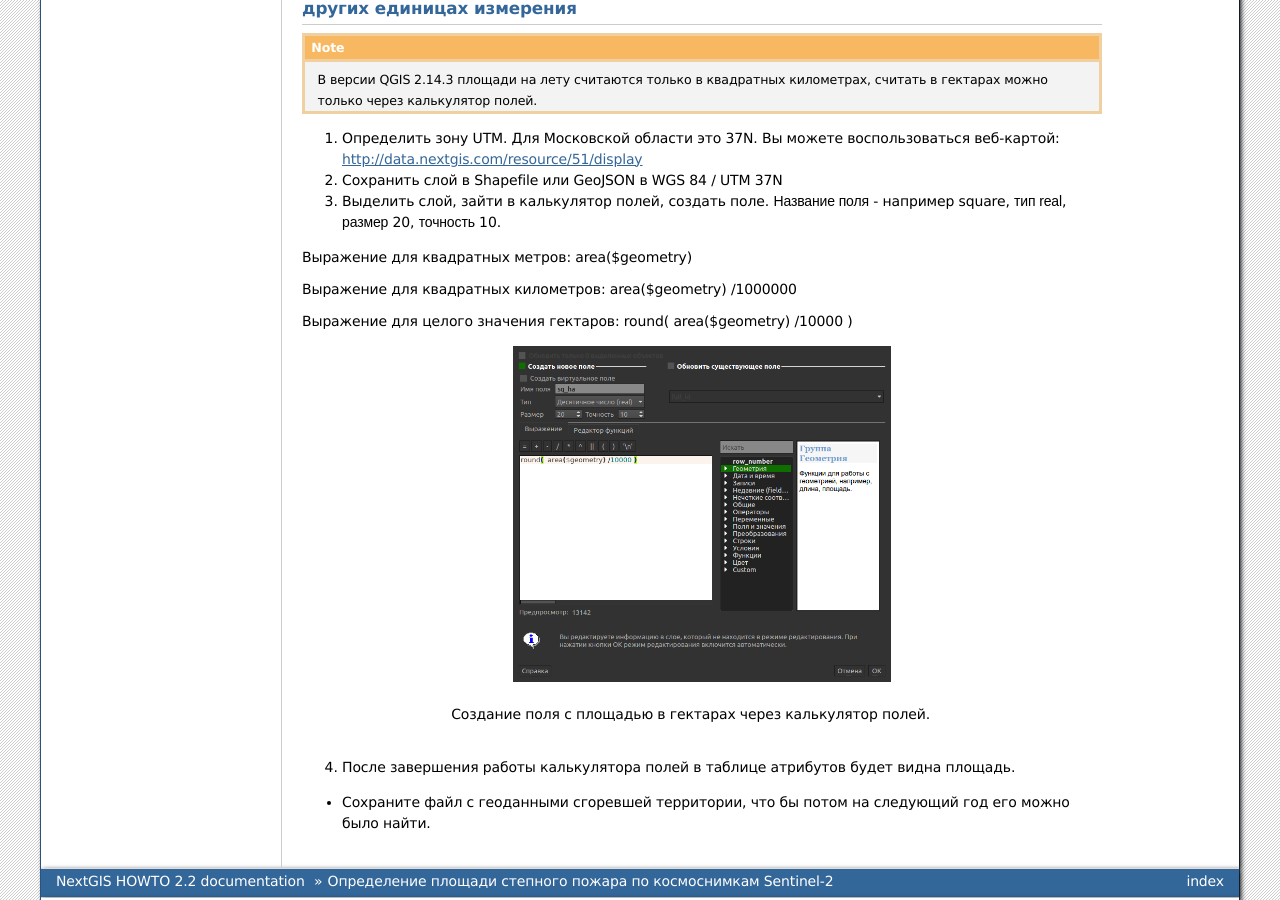
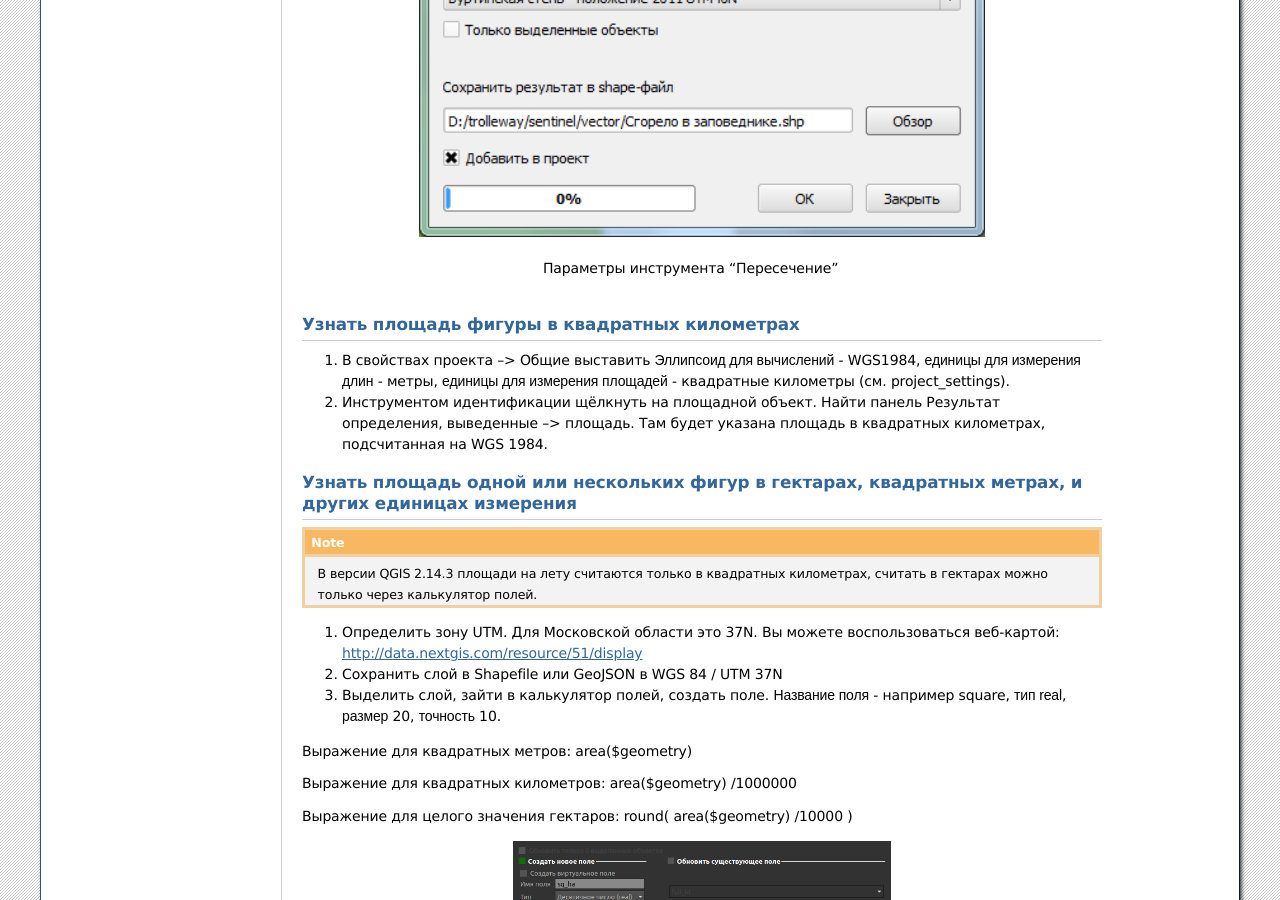
Before and after one commit to nextgis/docs_howto, a Sphinx documentation site: the page built from source/steppe_fire_sentinel.rst, in a window 1280 px wide and 900 px high, scrolled down 7478 px. Built offline with Sphinx 7.4.7, drawn with Linux system fonts in a browser that asks for light colours; formulas are drawn with MathJax 3.

Commit message:
Update steppe_fire_sentinel.rst

```diff
--- a/source/steppe_fire_sentinel.rst
+++ b/source/steppe_fire_sentinel.rst
@@ -185,7 +185,6 @@ QGIS --> Растровые операции --> Объединение.
 
 * Пересохраните этот слой в ту же систему координат, что и слой со сгоревшей территорией (в примере - EPSG:32640)
 
-
 .. figure:: _static/howto_sentinelSaveBoundary.png
    :name: howto_sentinelSaveBoundary
    :align: center
@@ -194,6 +193,14 @@ QGIS --> Растровые операции --> Объединение.
    Выделили нужую территорию в слое границ заповедника, сохраняем выделенный объект в отдельный файл в UTM
 
 * Вектор --> Пересечение. Выберите эти два слоя в любом порядке. У вас получится Shapefile с той частью территории заповедника, которая сгорела.
+
+
+.. figure:: _static/howto_sentinelIntersect.png
+   :name: howto_sentinelIntersect
+   :align: center
+   :width: 15cm
+
+   Параметры инструмента "Пересечение"
 
 Узнать площадь фигуры в квадратных километрах
 ^^^^^^^^^^^^^^^^^^^^^^^^^^^^^^^^^^^^^^^^^^^^^^^^
```
